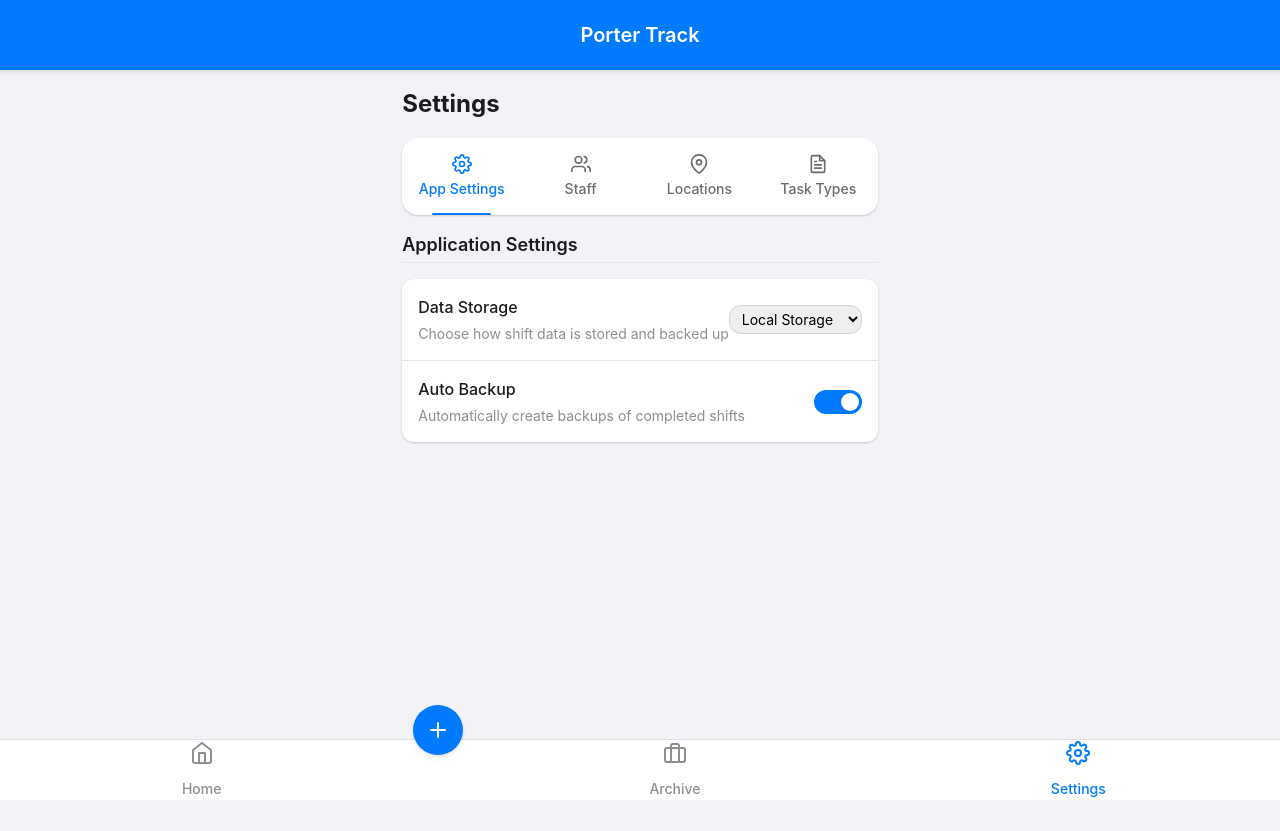
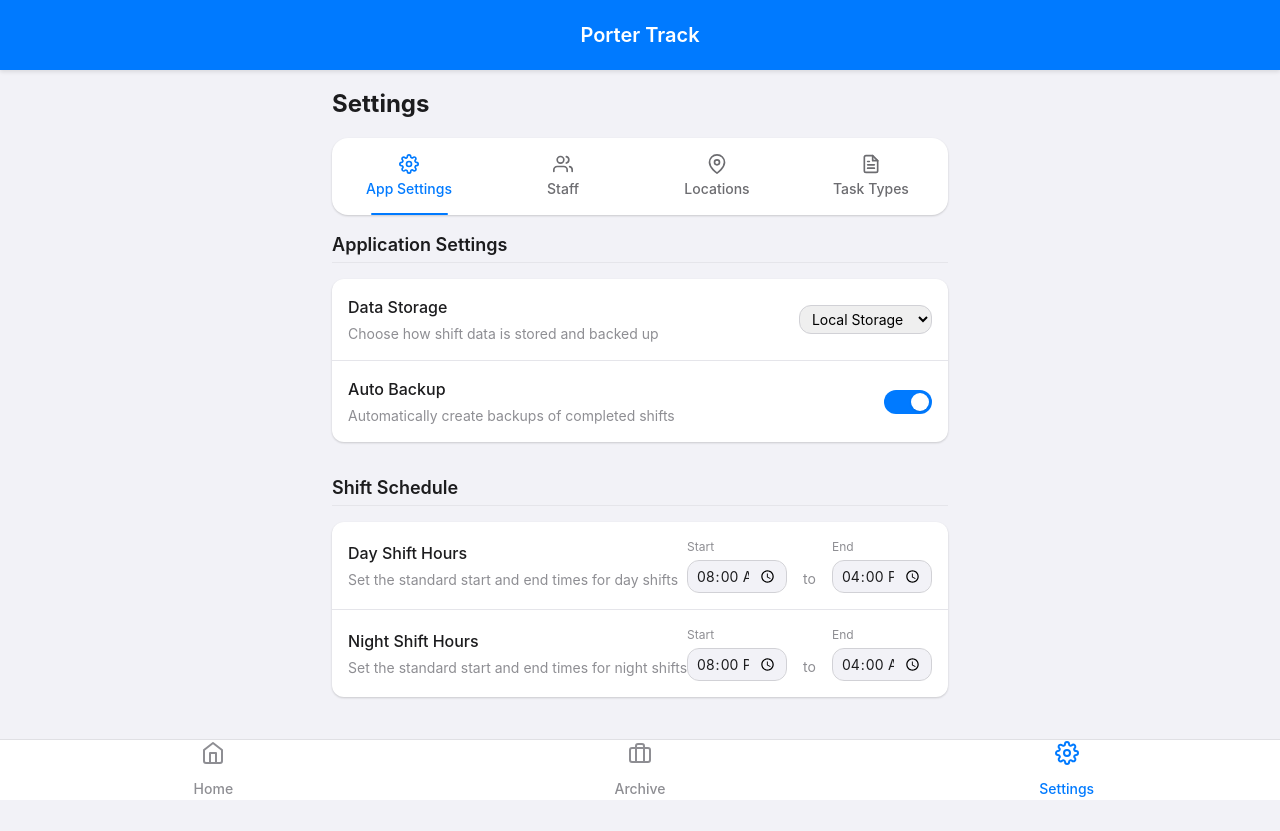
Before and after one commit to Hypha-Media-UK/Porter-Task, a Vue app: page /settings in a window 1280 px wide. Before the commit the page ends 800 px from the top, so only its background shows below. Built offline with nearby package versions, Linux system fonts and the light colour scheme.

Commit message:
Added shift times

```diff
--- a/src/components/TabNavigation.vue
+++ b/src/components/TabNavigation.vue
@@ -31,11 +31,11 @@
       <span>Home</span>
     </button>
 
-    <div v-if="!isShiftActive" class="fab-container">
+    <div v-if="isShiftActive" class="fab-container">
       <button
         class="fab-button"
-        @click="navigate('home')"
-        aria-label="Start new shift"
+        @click="navigate('taskForm')"
+        aria-label="Create new task"
       >
         <svg xmlns="http://www.w3.org/2000/svg" width="24" height="24" viewBox="0 0 24 24" fill="none" stroke="currentColor" stroke-width="2" stroke-linecap="round" stroke-linejoin="round">
           <line x1="12" y1="5" x2="12" y2="19"></line>
--- a/src/components/settings/ApplicationSettings.vue
+++ b/src/components/settings/ApplicationSettings.vue
@@ -29,18 +29,93 @@
         </div>
       </div>
     </div>
+
+    <h2>Shift Schedule</h2>
+
+    <div class="setting-group">
+      <div class="setting-row shift-time-row">
+        <div class="setting-label">
+          <h3>Day Shift Hours</h3>
+          <p>Set the standard start and end times for day shifts</p>
+        </div>
+        <div class="setting-control time-control">
+          <div class="time-inputs">
+            <div class="time-input-group">
+              <label>Start</label>
+              <input
+                type="time"
+                v-model="settings.shifts.day.start"
+                class="time-input"
+              >
+            </div>
+            <span class="time-separator">to</span>
+            <div class="time-input-group">
+              <label>End</label>
+              <input
+                type="time"
+                v-model="settings.shifts.day.end"
+                class="time-input"
+              >
+            </div>
+          </div>
+        </div>
+      </div>
+
+      <div class="setting-row shift-time-row">
+        <div class="setting-label">
+          <h3>Night Shift Hours</h3>
+          <p>Set the standard start and end times for night shifts</p>
+        </div>
+        <div class="setting-control time-control">
+          <div class="time-inputs">
+            <div class="time-input-group">
+              <label>Start</label>
+              <input
+                type="time"
+                v-model="settings.shifts.night.start"
+                class="time-input"
+              >
+            </div>
+            <span class="time-separator">to</span>
+            <div class="time-input-group">
+              <label>End</label>
+              <input
+                type="time"
+                v-model="settings.shifts.night.end"
+                class="time-input"
+              >
+            </div>
+          </div>
+        </div>
+      </div>
+    </div>
   </section>
 </template>
 
 <script setup lang="ts">
-import { reactive } from 'vue'
+import { reactive, onMounted } from 'vue'
 
 // Local state
 const settings = reactive({
   storage: {
     type: 'local',
     autoBackup: true
+  },
+  shifts: {
+    day: {
+      start: '08:00',
+      end: '16:00'
+    },
+    night: {
+      start: '20:00',
+      end: '04:00'
+    }
   }
+})
+
+// Initialize settings (could be loaded from a store or API in a real app)
+onMounted(() => {
+  // Any initialization logic would go here
 })
 </script>
 
@@ -63,6 +138,7 @@ const settings = reactive({
   border-radius: var(--border-radius);
   box-shadow: var(--box-shadow);
   overflow: hidden;
+  margin-bottom: var(--spacing-xl);
 }
 
 .setting-row {
@@ -106,6 +182,53 @@ const settings = reactive({
   border: 1px solid var(--color-border);
   font-size: var(--font-size-sm);
   min-width: 120px;
+}
+
+/* Shift time inputs */
+.shift-time-row {
+  flex-direction: column;
+  align-items: flex-start;
+}
+
+.time-control {
+  width: 100%;
+  margin-top: var(--spacing-sm);
+  justify-content: flex-start;
+}
+
+.time-inputs {
+  display: flex;
+  align-items: center;
+  width: 100%;
+}
+
+.time-input-group {
+  display: flex;
+  flex-direction: column;
+}
+
+.time-input-group label {
+  font-size: var(--font-size-xs);
+  color: var(--color-text-light);
+  margin-bottom: var(--spacing-xs);
+}
+
+.time-input {
+  padding: var(--spacing-xs) var(--spacing-sm);
+  border-radius: var(--border-radius);
+  border: 1px solid var(--color-border);
+  font-size: var(--font-size-sm);
+  width: 100px;
+  appearance: none;
+  background-color: var(--color-background);
+}
+
+.time-separator {
+  margin: 0 var(--spacing-md);
+  font-size: var(--font-size-sm);
+  color: var(--color-text-light);
+  align-self: flex-end;
+  margin-bottom: var(--spacing-xs);
 }
 
 /* Switch toggle */
@@ -163,4 +286,16 @@ input:checked + .slider:before {
 .slider.round:before {
   border-radius: 50%;
 }
+
+@media (min-width: 768px) {
+  .shift-time-row {
+    flex-direction: row;
+    align-items: center;
+  }
+
+  .time-control {
+    width: auto;
+    margin-top: 0;
+  }
+}
 </style>
```
